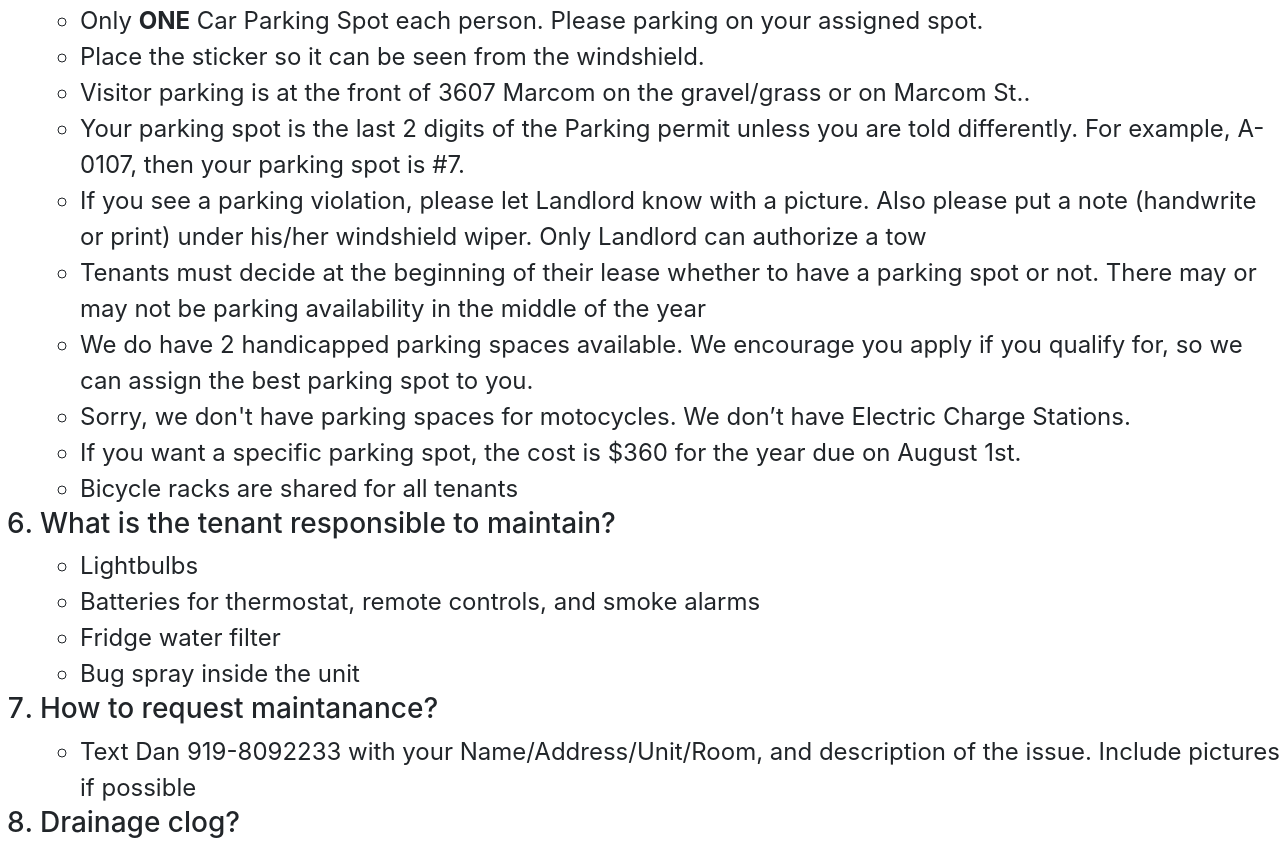
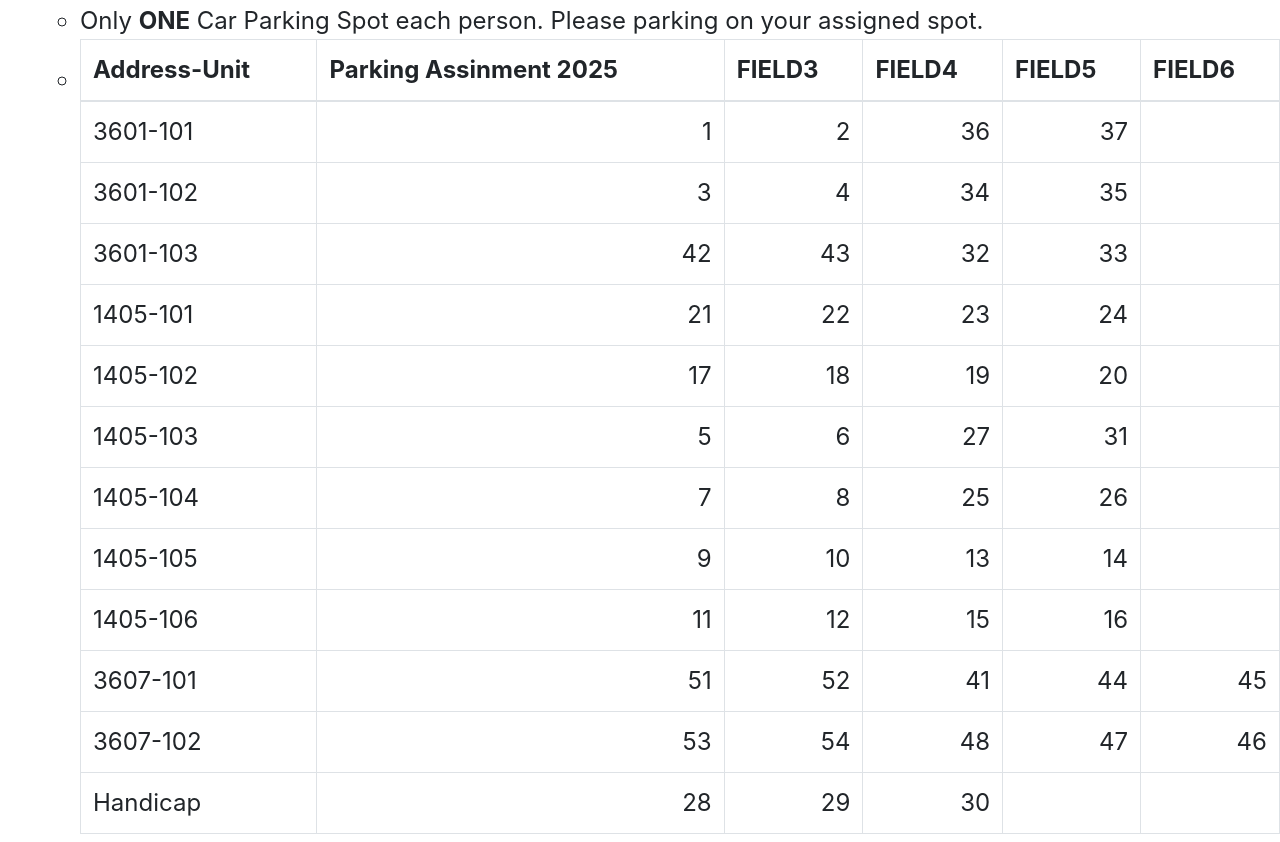
Before and after one commit to robgan/RedRealty, a website: page src/FAQ.html in a window 1280 px wide. Shown: the part 1507-2349 px from the top of the page. Drawn offline with nearby package versions, Linux system fonts and the light colour scheme.

Commit message:
assigned parking spaces

```diff
--- a/src/FAQ.html
+++ b/src/FAQ.html
@@ -130,6 +130,118 @@
               <li>
                 Only <b>ONE</b> Car Parking Spot each person. Please parking on
                 your assigned spot.
+              </li>
+              <li>
+                <table class="table table-bordered table-hover table-condensed">
+                  <thead>
+                    <tr>
+                      <th title="Field #1">Address-Unit</th>
+                      <th title="Field #2">Parking Assinment 2025</th>
+                      <th title="Field #3">FIELD3</th>
+                      <th title="Field #4">FIELD4</th>
+                      <th title="Field #5">FIELD5</th>
+                      <th title="Field #6">FIELD6</th>
+                    </tr>
+                  </thead>
+                  <tbody>
+                    <tr>
+                      <td>3601-101</td>
+                      <td align="right">1</td>
+                      <td align="right">2</td>
+                      <td align="right">36</td>
+                      <td align="right">37</td>
+                      <td align="right"></td>
+                    </tr>
+                    <tr>
+                      <td>3601-102</td>
+                      <td align="right">3</td>
+                      <td align="right">4</td>
+                      <td align="right">34</td>
+                      <td align="right">35</td>
+                      <td align="right"></td>
+                    </tr>
+                    <tr>
+                      <td>3601-103</td>
+                      <td align="right">42</td>
+                      <td align="right">43</td>
+                      <td align="right">32</td>
+                      <td align="right">33</td>
+                      <td align="right"></td>
+                    </tr>
+                    <tr>
+                      <td>1405-101</td>
+                      <td align="right">21</td>
+                      <td align="right">22</td>
+                      <td align="right">23</td>
+                      <td align="right">24</td>
+                      <td align="right"></td>
+                    </tr>
+                    <tr>
+                      <td>1405-102</td>
+                      <td align="right">17</td>
+                      <td align="right">18</td>
+                      <td align="right">19</td>
+                      <td align="right">20</td>
+                      <td align="right"></td>
+                    </tr>
+                    <tr>
+                      <td>1405-103</td>
+                      <td align="right">5</td>
+                      <td align="right">6</td>
+                      <td align="right">27</td>
+                      <td align="right">31</td>
+                      <td align="right"></td>
+                    </tr>
+                    <tr>
+                      <td>1405-104</td>
+                      <td align="right">7</td>
+                      <td align="right">8</td>
+                      <td align="right">25</td>
+                      <td align="right">26</td>
+                      <td align="right"></td>
+                    </tr>
+                    <tr>
+                      <td>1405-105</td>
+                      <td align="right">9</td>
+                      <td align="right">10</td>
+                      <td align="right">13</td>
+                      <td align="right">14</td>
+                      <td align="right"></td>
+                    </tr>
+                    <tr>
+                      <td>1405-106</td>
+                      <td align="right">11</td>
+                      <td align="right">12</td>
+                      <td align="right">15</td>
+                      <td align="right">16</td>
+                      <td align="right"></td>
+                    </tr>
+                    <tr>
+                      <td>3607-101</td>
+                      <td align="right">51</td>
+                      <td align="right">52</td>
+                      <td align="right">41</td>
+                      <td align="right">44</td>
+                      <td align="right">45</td>
+                    </tr>
+                    <tr>
+                      <td>3607-102</td>
+                      <td align="right">53</td>
+                      <td align="right">54</td>
+                      <td align="right">48</td>
+                      <td align="right">47</td>
+                      <td align="right">46</td>
+                    </tr>
+                    <tr>
+                      <td>Handicap</td>
+                      <td align="right">28</td>
+                      <td align="right">29</td>
+                      <td align="right">30</td>
+                      <td align="right"></td>
+                      <td align="right"></td>
+                    </tr>
+                  </tbody>
+                </table>
               </li>
               <li>Place the sticker so it can be seen from the windshield.</li>
               <li>
```
